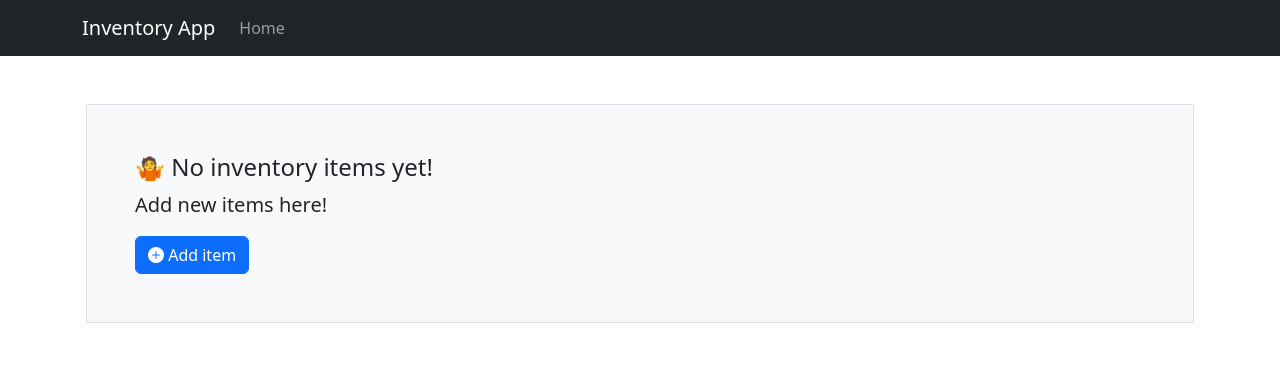
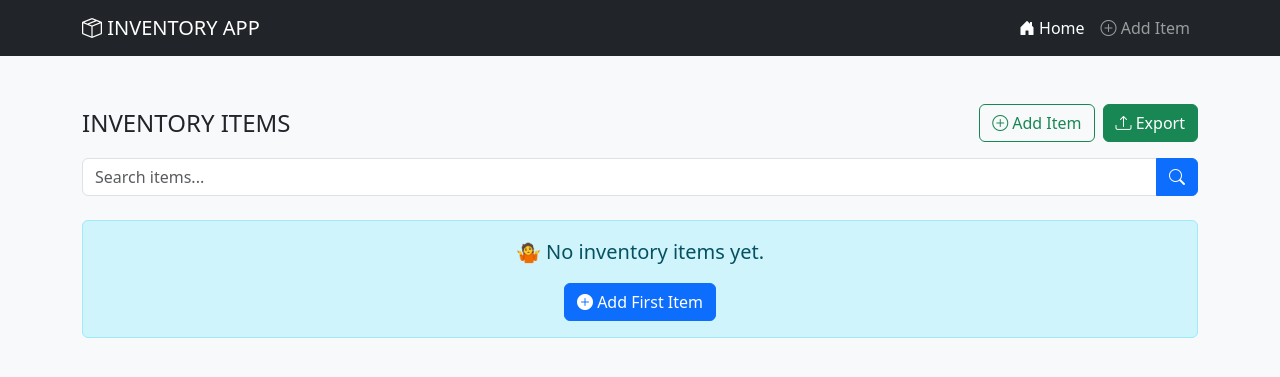
Before and after one commit to r00tus4r/inventory-flask-crud, a Flask app: page / in a window 1280 px wide. Shown: the top 377 px of the page. Run offline with Flask 3, Linux system fonts and the light colour scheme.

Commit message:
fix: templates are updated

```diff
--- a/templates/base.html
+++ b/templates/base.html
@@ -5,26 +5,40 @@
     <meta charset="UTF-8">
     <meta name="viewport" content="width=device-width, initial-scale=1.0">
     <title>Inventory App | {% block title %}{% endblock %}</title>
-    <link rel="stylesheet" href="https://cdn.jsdelivr.net/npm/bootstrap-icons@1.13.1/font/bootstrap-icons.min.css">
-    <link rel="stylesheet" href="https://cdn.jsdelivr.net/npm/bootstrap@5.3.7/dist/css/bootstrap.min.css">
+
+    <!-- Bootstrap CSS -->
+    <link href="https://cdn.jsdelivr.net/npm/bootstrap@5.3.7/dist/css/bootstrap.min.css" rel="stylesheet">
+
+    <!-- Bootstrap Icons -->
+    <link href="https://cdn.jsdelivr.net/npm/bootstrap-icons@1.13.1/font/bootstrap-icons.min.css" rel="stylesheet">
+
+    <!-- Optional custom CSS -->
+    {% block styles %}{% endblock %}
 </head>
 
-<body>
+<body class="bg-light text-dark">
     {% include 'navbar.html' %}
-    <main class="container my-5">
+
+    <main class="container py-4">
+        <!-- Flash messages -->
         {% with messages = get_flashed_messages(with_categories=true) %}
             {% if messages %}
                 {% for category, message in messages %}
                     <div class="alert alert-{{ category }} alert-dismissible fade show" role="alert">
-                        <strong>{{ category|upper }}:</strong> {{ message }}
+                        {{ message }}
                         <button type="button" class="btn-close" data-bs-dismiss="alert" aria-label="Close"></button>
                     </div>
                 {% endfor %}
             {% endif %}
         {% endwith %}
+
         {% block content %}{% endblock %}
     </main>
+
+    <!-- Bootstrap Bundle JS (includes Popper) -->
     <script src="https://cdn.jsdelivr.net/npm/bootstrap@5.3.7/dist/js/bootstrap.bundle.min.js"></script>
+
+    {% block scripts %}{% endblock %}
 </body>
 
 </html>
--- a/templates/index.html
+++ b/templates/index.html
@@ -1,27 +1,36 @@
 {% extends 'base.html' %}
-{% block title %}Home &amp; Inventory{% endblock %}
+{% block title %}Inventory Items{% endblock %}
+
 {% block content %}
-    {% if items %}
-        <div class="bg-light border shandow p-3 m-1">
-            <h5 class="text-uppercase display-6 mb-4">Inventory items</h5>
-            <div class="d-flex align-item-center justify-content-between mb-3">
-                <form action="#" method="get" class="input-group w-50">
-                    <input type="text" name="q" id="q" class="form-control" placeholder="Search ...">
-                    <button type="submit" class="btn btn-primary"><i class="bi bi-search"></i></button>
-                </form>
-                <div>
-                    <a href="{{ url_for('create_item') }}" class="btn btn-outline-success"><i class="bi bi-plus-circle"></i> Add item</a>
-                    <a href="#" class="btn btn-success"><i class="bi bi-upload"></i> Export</a>
+    <div class="d-flex flex-column flex-md-row justify-content-between align-items-md-center mb-3 gap-2">
+        <h2 class="h4 mb-0 text-uppercase">Inventory Items</h2>
+        <div class="d-flex gap-2">
+            <a href="{{ url_for('create_item') }}" class="btn btn-outline-success">
+                <i class="bi bi-plus-circle"></i> Add Item
+            </a>
+            <a href="#" class="btn btn-success">
+                <i class="bi bi-upload"></i> Export
+            </a>
         </div>
     </div>
-            <table class="table table-striped-columns table-bordered">
-                <thead>
-                    <tr class="text-uppercase">
+
+    <form action="{{ url_for('index') }}" method="get" class="input-group mb-4">
+        <input type="text" name="q" id="q" class="form-control" placeholder="Search items...">
+        <button type="submit" class="btn btn-primary">
+            <i class="bi bi-search"></i>
+        </button>
+    </form>
+
+    {% if items %}
+    <div class="table-responsive">
+        <table class="table table-hover table-bordered align-middle">
+            <thead class="table-dark text-uppercase text-center">
+                <tr>
                     <th>Name</th>
                     <th>Description</th>
                     <th>Quantity</th>
-                        <th>Price</th>
-                        <th>Created At</th>
+                    <th>Price ($)</th>
+                    <th>Created</th>
                     <th>Actions</th>
                 </tr>
             </thead>
@@ -29,14 +38,23 @@
                 {% for item in items %}
                 <tr>
                     <td>{{ item.name }}</td>
-                            <td>{{ item.description }}</td>
-                            <td>{{ item.quantity }}</td>
-                            <td>${{ item.price }}</td>
+                    <td class="text-muted">{{ item.description }}</td>
+                    <td class="text-center">{{ item.quantity }}</td>
+                    <td>${{ "%.2f"|format(item.price) }}</td>
                     <td>{{ item.created_at.strftime('%Y-%m-%d') }}</td>
-                            <td>
-                                <a href="{{ url_for('read_item', id=item.id) }}" class="btn btn-sm btn-primary"><i class="bi bi-eye-fill"></i> View</a>
-                                <a href="{{ url_for('update_item', id=item.id) }}" class="btn btn-sm btn-success"><i class="bi bi-pencil-fill"></i> Update</a>
-                                <a href="{{ url_for('delete_item', id=item.id) }}" class="btn btn-sm btn-danger"><i class="bi bi-trash-fill"></i> Delete</a>
+                    <td class="text-center">
+                        <div class="btn-group btn-group-sm" role="group">
+                            <a href="{{ url_for('read_item', id=item.id) }}" class="btn btn-outline-primary">
+                                <i class="bi bi-eye-fill"></i>
+                            </a>
+                            <a href="{{ url_for('update_item', id=item.id) }}" class="btn btn-outline-success">
+                                <i class="bi bi-pencil-fill"></i>
+                            </a>
+                            <a href="{{ url_for('delete_item', id=item.id) }}" onclick="return confirm('Are you sure?')"
+                                class="btn btn-outline-danger">
+                                <i class="bi bi-trash-fill"></i>
+                            </a>
+                        </div>
                     </td>
                 </tr>
                 {% endfor %}
@@ -44,10 +62,11 @@
         </table>
     </div>
     {% else %}
-        <div class="bg-light border shandow p-5 m-1">
-            <h4>🤷 No inventory items yet!</h4>
-            <p class="lead">Add new items here!</p>
-            <a href="{{ url_for('create_item') }}" class="btn btn-primary"><i class="bi bi-plus-circle-fill"></i> Add item</a>
+    <div class="alert alert-info text-center">
+        <p class="lead">🤷 No inventory items yet.</p>
+        <a href="{{ url_for('create_item') }}" class="btn btn-primary">
+            <i class="bi bi-plus-circle-fill"></i> Add First Item
+        </a>
     </div>
     {% endif %}
 {% endblock %}
--- a/templates/navbar.html
+++ b/templates/navbar.html
@@ -1,14 +1,28 @@
-<nav class="navbar navbar-expand-lg bg-dark navbar-dark">
+<nav class="navbar navbar-expand-lg navbar-dark bg-dark mb-4">
     <div class="container">
-        <a href="{{ url_for('index') }}" class="navbar-brand">Inventory App</a>
-        <button type="button" class="navbar-toggler" data-bs-toggle="collapse" data-bs-target="#menu-toggle"
+        <a class="navbar-brand text-uppercase" href="{{ url_for('index') }}">
+            <i class="bi bi-box-seam"></i> Inventory App
+        </a>
+        <button class="navbar-toggler" type="button" data-bs-toggle="collapse" data-bs-target="#menu-toggle"
             aria-controls="menu-toggle" aria-expanded="false" aria-label="Toggle navigation">
             <span class="navbar-toggler-icon"></span>
         </button>
+
         <div class="collapse navbar-collapse" id="menu-toggle">
-            <div class="navbar-nav">
-                <a href="{{ url_for('index') }}" class="nav-link">Home</a>
-            </div>
+            <ul class="navbar-nav ms-auto">
+                <li class="nav-item">
+                    <a class="nav-link {% if request.endpoint == 'index' %}active{% endif %}"
+                        href="{{ url_for('index') }}">
+                        <i class="bi bi-house-door-fill"></i> Home
+                    </a>
+                </li>
+                <li class="nav-item">
+                    <a class="nav-link {% if request.endpoint == 'create_item' %}active{% endif %}"
+                        href="{{ url_for('create_item') }}">
+                        <i class="bi bi-plus-circle"></i> Add Item
+                    </a>
+                </li>
+            </ul>
         </div>
     </div>
 </nav>
```
Also changed, not shown: templates/create.html (+32 -28 lines), templates/read.html (+18 -7 lines), templates/update.html (+32 -28 lines). Lines whose indentation alone changed are shown as unchanged.
